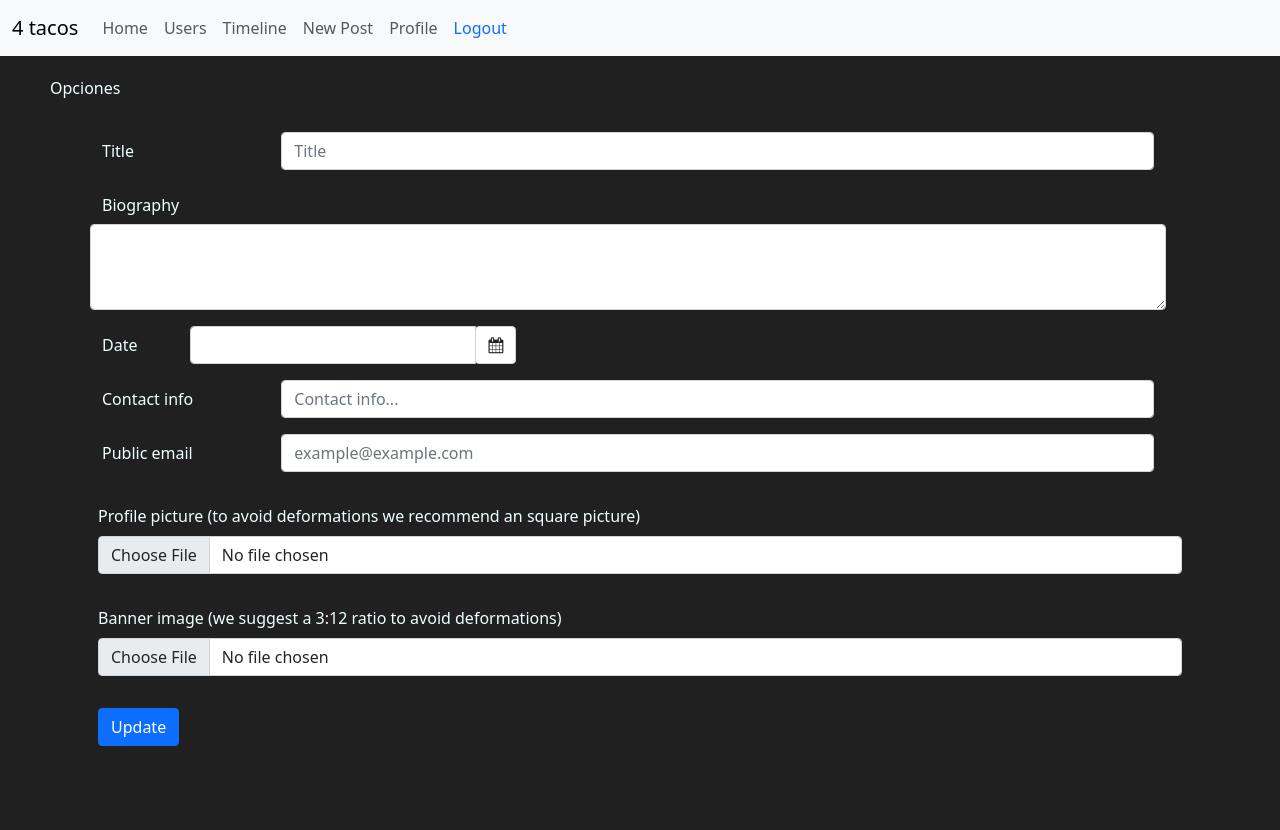
After one commit to sagajc03/ProjectoFrameworks, a Django app: page /profile/settings/ in a window 1280 px wide. The commit adds this page. Run offline with Django 4.2, Linux system fonts and the light colour scheme; a user stored in the database is signed in.

Commit message:
Se esta añadiendo la configuración de perfiles

```diff
--- a/intSocial/static/styles/main.css
+++ b/intSocial/static/styles/main.css
@@ -1,27 +1,10 @@
 body{
     background-color: #202020;
-    color: whitesmoke;
+    color:azure;
 }
 
-.navbar {
-    background-color: #404040;
-    padding: 5px 0;
-}
-
-.navbar ul {
-    display: flex;
-    justify-content: space-between;
-}
-.navbar ul li {
-    list-style: none;
-}
 .navbar ul li a {
-    color: white;
     text-decoration: none;
-}
-
-.navbar ul li a:hover{
-   color: aquamarine;
 }
 
 .container {
@@ -50,6 +33,12 @@ body{
     color: black;
 }
 
+.card h5,
+.card h6{
+    text-decoration: none;
+    color: gray;
+}
+
 .input {
     background: wheat;
     padding: 10px;
--- a/intSocial/templates/layouts/base.html
+++ b/intSocial/templates/layouts/base.html
@@ -7,11 +7,22 @@
     <meta name="viewport"
           content="width=device-width, user-scalable=no, initial-scale=1.0, maximum-scale=1.0, minimum-scale=1.0">
     <meta http-equiv="X-UA-Compatible" content="ie=edge">
+    <link href="https://cdn.jsdelivr.net/npm/bootstrap@5.3.2/dist/css/bootstrap.min.css" rel="stylesheet" integrity="sha384-T3c6CoIi6uLrA9TneNEoa7RxnatzjcDSCmG1MXxSR1GAsXEV/Dwwykc2MPK8M2HN" crossorigin="anonymous">
+    <script src="https://cdn.jsdelivr.net/npm/bootstrap@5.3.2/dist/js/bootstrap.bundle.min.js" integrity="sha384-C6RzsynM9kWDrMNeT87bh95OGNyZPhcTNXj1NW7RuBCsyN/o0jlpcV8Qyq46cDfL" crossorigin="anonymous"></script>
+    <link href="https://cdn.jsdelivr.net/npm/bootstrap@5.0.0-alpha3/dist/css/bootstrap.min.css" rel="stylesheet">
+    <link rel="stylesheet" href="https://cdnjs.cloudflare.com/ajax/libs/bootstrap-datepicker/1.9.0/css/bootstrap-datepicker.min.css">
+    <link rel="stylesheet" href="https://cdnjs.cloudflare.com/ajax/libs/font-awesome/4.7.0/css/font-awesome.min.css">
+    <script src="https://ajax.googleapis.com/ajax/libs/jquery/3.4.1/jquery.min.js"></script>
+    <script src="https://cdn.jsdelivr.net/npm/bootstrap@5.0.0-alpha3/dist/js/bootstrap.bundle.min.js"></script>
+    <script src="https://cdnjs.cloudflare.com/ajax/libs/bootstrap-datepicker/1.9.0/js/bootstrap-datepicker.min.js"></script>
+
+
     <link rel="stylesheet" href="{% static 'styles/main.css' %}">
+
     <title>{% block title %} {% endblock %}</title>
 </head>
 <body>
-    <nav class="navbar container">
+    <!-- <nav class="navbar container">
         <ul>
             <li>
                 <a href="{% url 'index' %}">Home</a>
@@ -42,8 +53,47 @@
             </li>
             {% endif %}
         </ul>
-    </nav>
+    </nav> -->
+    <nav class="navbar navbar-expand-lg bg-body-tertiary ">
+        <div class="container-fluid">
+          <a class="navbar-brand" href="#">4 tacos</a>
+          <button class="navbar-toggler" type="button" data-bs-toggle="collapse" data-bs-target="#navbarSupportedContent" aria-controls="navbarSupportedContent" aria-expanded="false" aria-label="Toggle navigation">
+            <span class="navbar-toggler-icon"></span>
+          </button>
+          <div class="collapse navbar-collapse" id="navbarSupportedContent">
+            <ul class="navbar-nav me-auto mb-2 mb-lg-0">
+                <li class="nav-item">
+                    <a class="nav-link" href="{% url 'index' %}">Home</a>
+                </li>
+                <li class="nav-item">
+                    <a class="nav-link" href="{% url 'usuario' %}">Users</a>
+                </li>
 
+                {% if user.is_authenticated %}
+                <li class="nav-item">
+                    <a class="nav-link" href="{% url 'timeline' %}">Timeline</a>
+                </li>
+                <li class="nav-item">
+                    <a class="nav-link" href="{% url 'new_post' %}">New Post</a>
+                </li>
+                <li class="nav-item">
+                    <a class="nav-link" href="{% url 'profile'%}">Profile</a>
+                </li>
+                <li class="nav-link" class="nav-item">
+                    <a href="{% url 'logout' %}">Logout</a>
+                </li>
+                {% else %}
+                <li class="nav-item">
+                    <a class="nav-link" href="{% url 'login' %}">Log in</a>
+                </li>
+                <li class="nav-item">
+                    <a class="nav-link" href="{% url 'signup' %}">Sign up</a>
+                </li>
+                {% endif %}
+            </ul>
+          </div>
+        </div>
+      </nav>
     <main class="container">
         {% block content %}
         {% endblock %}
--- /dev/null
+++ b/intSocial/templates/profiles_settings.html
@@ -0,0 +1,75 @@
+{%extends 'layouts/base.html'%}
+{%block content%}
+Opciones
+
+<div class="p-5 ">
+    <form class="row g-3">
+
+        <div class="mb-3 row">
+            <label for="titulo" class="col-sm-2 col-form-label">Title</label>
+            <div class="col-sm-10">
+                <input type="text" class="form-control" id="titulo" placeholder="Title">
+            </div>
+        </div>
+
+        <div class="mb-3 row">
+            <label for="bio" class="col-sm-2 col-form-label">Biography</label>
+            <textarea rows="3" class="form-control" id="bio"></textarea>
+        </div>
+
+        <div class="mb-3 row">
+            <div class="row form-group">
+                <label for="date" class="col-sm-1 col-form-label">Date</label>
+                <div class="col-sm-4">
+                    <div class="input-group date" id="fecha_nacimiento">
+                        <input type="text" class="form-control">
+                        <span class="input-group-append">
+                            <span class="input-group-text bg-white d-block">
+                                <i class="fa fa-calendar"></i>
+                            </span>
+                        </span>
+                    </div>
+                </div>
+            </div>
+            <script type="text/javascript">
+                $(function () {
+                    $('#fecha_nacimiento').datepicker();
+                });
+            </script>
+        </div>
+
+        <div class="mb-3 row">
+            <label for="info_contacto" class="col-sm-2 col-form-label">Contact info</label>
+            <div class="col-sm-10">
+                <input type="text" class="form-control" id="info_contacto" placeholder="Contact info...">
+            </div>
+        </div>
+
+        <div class="mb-3 row">
+            <label for="email_publico" class="col-sm-2 col-form-label">Public email</label>
+            <div class="col-sm-10">
+                <input type="text" class="form-control" id="email_publico" placeholder="example@example.com">
+            </div>
+        </div>
+
+        <div class="mb-3">
+            <label for="imagen" class="form-label">Profile picture (to avoid deformations we recommend an square
+                picture)</label>
+            <input class="form-control" type="file" id="imagen">
+        </div>
+
+        <div class="mb-3">
+            <label for="imagen_header" class="form-label">Banner image (we suggest a 3:12 ratio to avoid
+                deformations)</label>
+            <input class="form-control" type="file" id="imagen_header" accept="image/*">
+        </div>
+
+        <div class="col-auto">
+            <button type="submit" class="btn btn-primary mb-3">Update</button>
+        </div>
+</div>
+
+
+</form>
+</div>
+{%endblock%}
--- a/intSocial/urls.py
+++ b/intSocial/urls.py
@@ -11,5 +11,6 @@ urlpatterns = [
     path('newpost/', views.new_post, name="new_post"),
     path('usuario/', views.usuario, name="usuario"),
     path('profile/', views.profile, name="profile"),
-    path('logout/', views.signout, name='logout')
+    path('logout/', views.signout, name='logout'),
+    path('profile/settings/', views.profile_settings, name="profile_settings")
 ]
--- a/intSocial/views.py
+++ b/intSocial/views.py
@@ -2,7 +2,7 @@ from django.shortcuts import render, redirect, get_object_or_404
 from django.urls import reverse
 from django.core.paginator import Paginator, EmptyPage, PageNotAnInteger
 from django.http import HttpResponse, HttpResponseRedirect
-from .models import Usuario, Post, Comentario, Imagen, PostImagen
+from .models import Usuario, Post, Comentario, Imagen, PostImagen, Profile
 from .forms import CreateNewPost, CrearNuevoUsuario, CreateNewComment
 from django.contrib.auth.forms import UserCreationForm, AuthenticationForm
 from django.contrib.auth.models import User
@@ -21,9 +21,9 @@ def index(request):
 
 
 def usuario(request):
-    usuarios = Usuario.objects.all()
+
     return render(request, "usuario.html", {
-        'usuarios': usuarios
+
     })
 
 
@@ -152,11 +152,13 @@ def new_post(request):
 
 @login_required
 def profile(request):
-    if 'logged_in' in request.COOKIES and 'username' in request.COOKIES:
-        context = {
-            'username': request.COOKIES['username'],
-            'login_status': request.COOKIES.get('logged_in'),
-        }
-        return render(request, 'profile.html', context)
-    else:
-        return render(request, 'profile.html')
+    try:
+        perfil = Profile.objects.get(usuario=request.user)
+    except Profile.DoesNotExist:
+        perfil = Profile.objects.create(usuario=request.user)
+
+    return render(request, 'profile.html', {'profile': perfil})
+
+@login_required
+def profile_settings(request):
+    return render(request, 'profiles_settings.html')
```
Also changed, not shown: intSocial/models.py (+11 -11 lines), intSocial/templates/profile.html (+6 -10 lines), intSocial/templates/timeline.html (+5 -3 lines), db.sqlite3, intSocial/migrations/0008_alter_profile_bio_alter_profile_email_publico_and_more.py (added).
